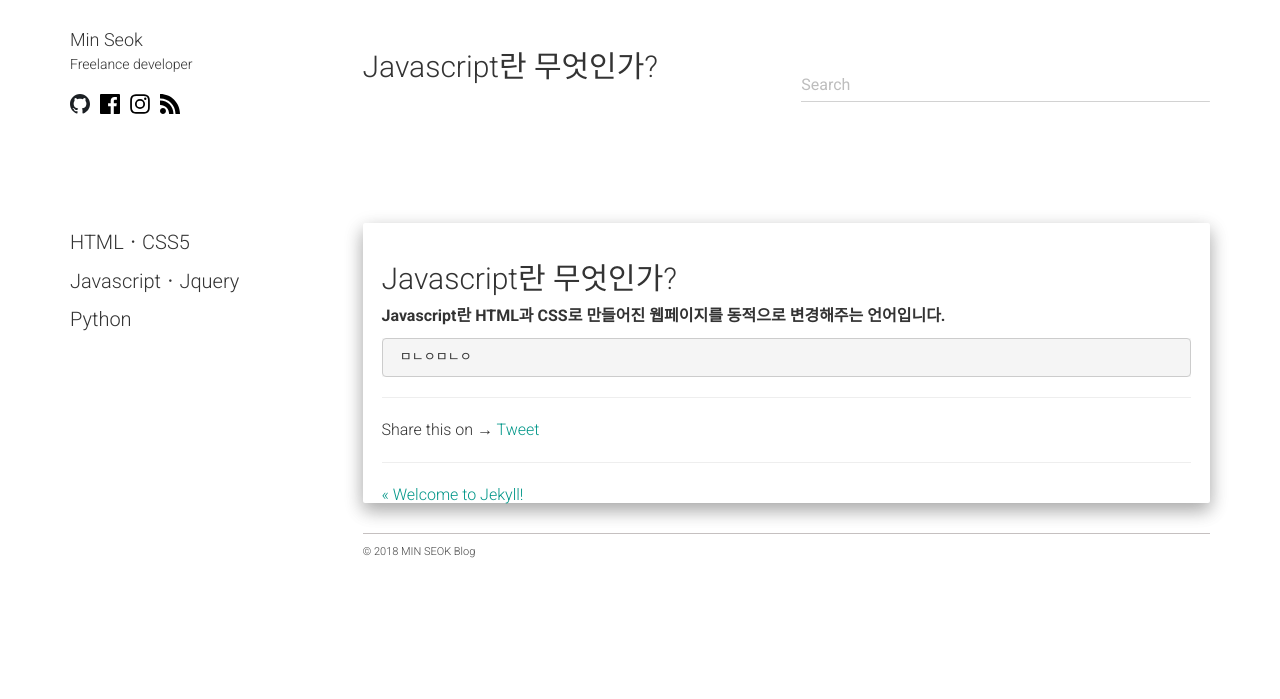
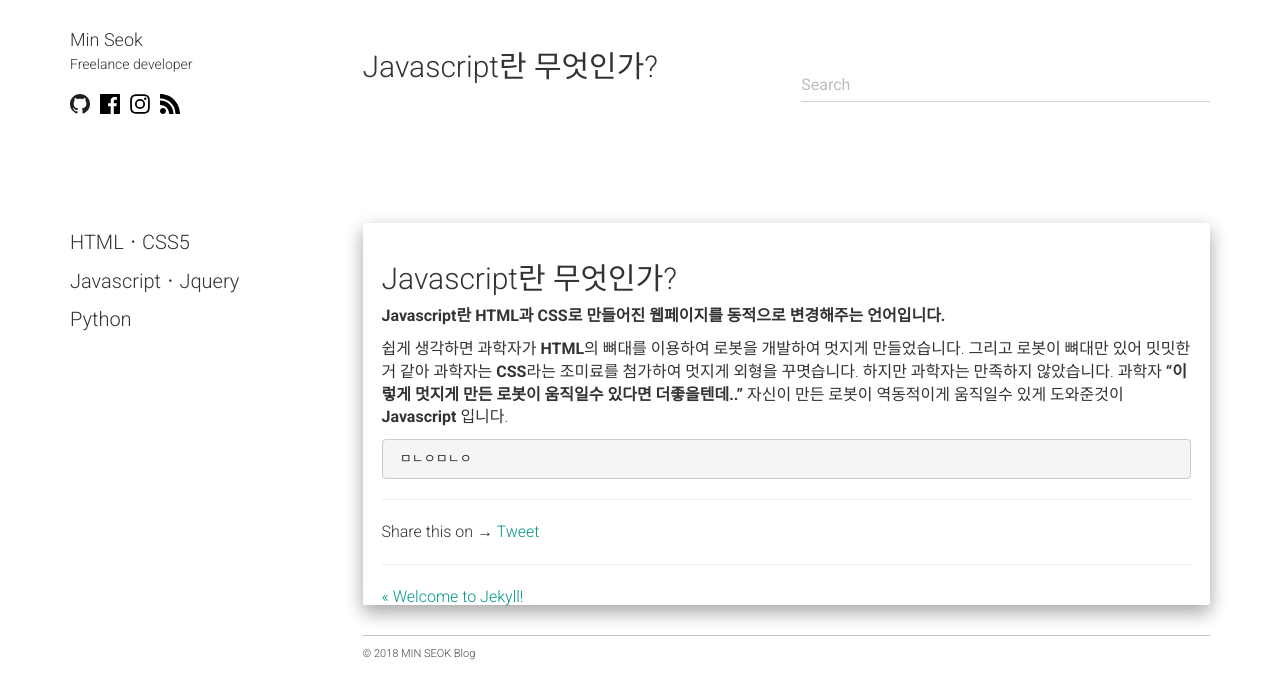
Before and after one commit to alalstjr/promote.github.io, a Jekyll site: the page built from _posts/2018-08-21-Javascript란 무엇인가?.md, in a window 1280 px wide. Shown: the top 699 px of the page. Built offline with Jekyll 4.4.1, drawn with Linux system fonts in a browser that asks for light colours; nearby versions of some CDN libraries; our own code applies the rules of GitHub Pages for plain Markdown files; comment, search, counter and statistics services are not loaded.

Commit message:
Update 2018-08-21-Javascript란 무엇인가?.md

```diff
--- a/_posts/2018-08-21-Javascript란 무엇인가?.md
+++ b/_posts/2018-08-21-Javascript란 무엇인가?.md
@@ -3,4 +3,12 @@
     Javascript란 HTML과 CSS로 만들어진 웹페이지를 동적으로 변경해주는 언어입니다.
 </strong>
 
+쉽게 생각하면 과학자가 <strong>HTML</strong>의 뼈대를 이용하여 로봇을 개발하여 멋지게 만들었습니다.
+그리고 로봇이 뼈대만 있어 밋밋한거 같아 과학자는 <strong>CSS</strong>라는 조미료를 첨가하여 멋지게 외형을 꾸몃습니다.
+하지만 과학자는 만족하지 않았습니다.
+과학자 <strong>"이렇게 멋지게 만든 로봇이 움직일수 있다면 더좋을텐데.."</strong>
+자신이 만든 로봇이 역동적이게 움직일수 있게 도와준것이 <strong>Javascript</strong> 입니다.
+
+
+
 {% highlight ruby %} ㅁㄴㅇㅁㄴㅇ {% endhighlight %}
```
